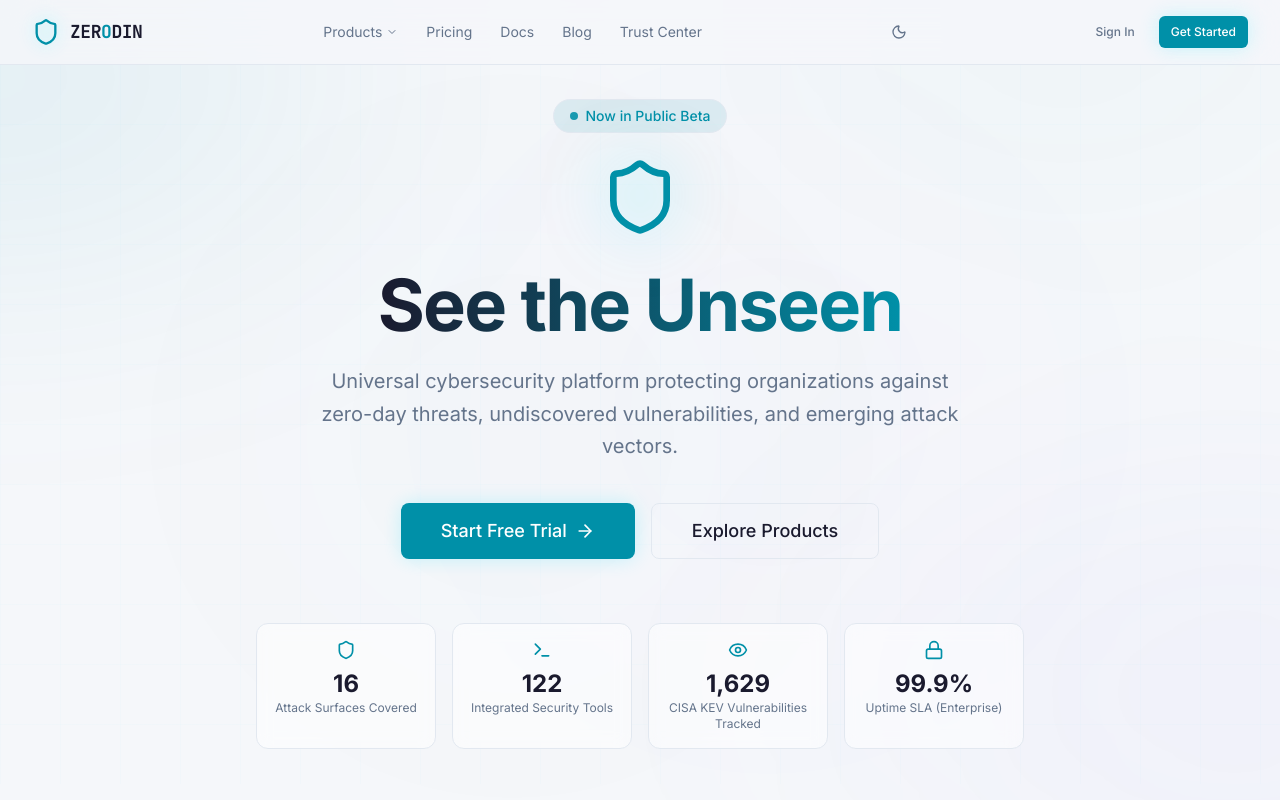
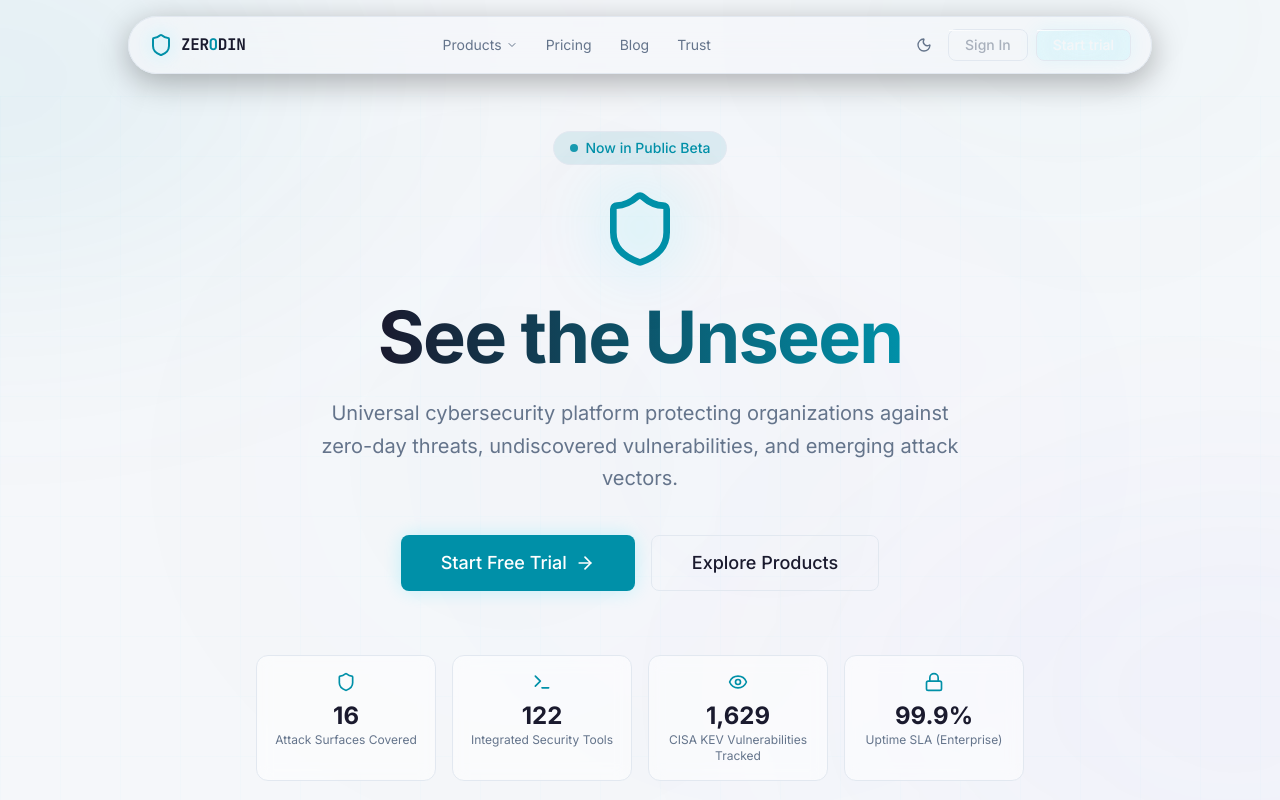
Before and after one commit to ZERODIN-IO/zerodin, a Next.js app: page / in a window 1280 px wide. Shown: the top 800 px of the page. Built offline with nearby package versions, Linux system fonts and the light colour scheme.

Commit message:
feat(nav): rebuild navigation and footer with glass and two-product focus

```diff
--- a/src/app/layout.tsx
+++ b/src/app/layout.tsx
@@ -41,7 +41,7 @@ export default function RootLayout({ children }: { children: React.ReactNode })
         <AuroraBackground />
         <ThemeProvider>
           <Navbar />
-          <main className="min-h-screen pt-16">
+          <main className="min-h-screen pt-24">
             {children}
           </main>
           <Footer />
--- a/src/components/Footer.tsx
+++ b/src/components/Footer.tsx
@@ -1,48 +1,45 @@
-import Link from 'next/link';
-import { Shield } from 'lucide-react';
+import Link from "next/link";
+import { Shield } from "lucide-react";
 
 const footerLinks = {
   Products: [
-    { name: 'TALOS', href: '/products/talos' },
-    { name: 'SENTINEL', href: '/products/sentinel' },
-    { name: 'ODIN', href: '/products/odin' },
-    { name: 'FORGE', href: '/products/forge' },
-    { name: 'NEXUS', href: '/products/nexus' },
+    { name: "ATHELOS", href: "/products/athelos" },
+    { name: "OTA Sentinel", href: "/products/ota-sentinel" },
   ],
   Company: [
-    { name: 'About', href: '/about' },
-    { name: 'Blog', href: '/blog' },
-    { name: 'Trust Center', href: '/trust' },
-    { name: 'Contact', href: '/contact' },
-  ],
-  Resources: [
-    { name: 'Documentation', href: '/docs' },
-    { name: 'API Reference', href: '/docs/api' },
-    { name: 'Community', href: '/community' },
-    { name: 'Status', href: '/status' },
+    { name: "About", href: "/about" },
+    { name: "Blog", href: "/blog" },
+    { name: "Trust Center", href: "/trust" },
+    { name: "Contact", href: "/contact" },
   ],
   Legal: [
-    { name: 'Privacy Policy', href: '/privacy' },
-    { name: 'Terms of Service', href: '/terms' },
-    { name: 'Responsible Disclosure', href: '/trust/disclosure' },
+    { name: "Privacy", href: "/privacy" },
+    { name: "Terms", href: "/terms" },
   ],
 };
 
 export function Footer() {
   return (
-    <footer className="border-t border-border bg-background">
+    <footer className="relative border-t border-white/[0.04] bg-black/[0.30] backdrop-blur-lg">
       <div className="max-w-7xl mx-auto px-4 sm:px-6 lg:px-8 py-16">
         <div className="grid grid-cols-2 md:grid-cols-5 gap-8">
           {/* Brand */}
-          <div className="col-span-2 md:col-span-1">
-            <Link href="/" className="flex items-center gap-2 mb-4">
-              <Shield className="h-6 w-6 text-primary" />
+          <div className="col-span-2 md:col-span-2">
+            <Link href="/" className="flex items-center gap-2 mb-4 group">
+              <Shield
+                className="h-6 w-6 text-primary"
+                style={{ filter: "drop-shadow(0 0 8px rgba(0,227,253,0.3))" }}
+              />
               <span className="font-mono text-lg font-bold text-foreground">
                 ZER<span className="text-primary">O</span>DIN
               </span>
             </Link>
-            <p className="text-sm text-muted-foreground leading-relaxed">
-              See the unseen. Universal cybersecurity platform protecting organizations against zero-day threats.
+            <p className="text-sm text-muted-foreground leading-relaxed max-w-sm">
+              See the unseen. Two products, one standard: ATHELOS for
+              cybersecurity operators, OTA Sentinel for telecom SIM security.
+            </p>
+            <p className="text-xs text-muted-foreground mt-4 font-mono">
+              security@zerodin.pro
             </p>
           </div>
 
@@ -68,9 +65,9 @@ export function Footer() {
           ))}
         </div>
 
-        <div className="mt-12 pt-8 border-t border-border flex flex-col sm:flex-row items-center justify-between gap-4">
+        <div className="mt-12 pt-8 border-t border-white/[0.06] flex flex-col sm:flex-row items-center justify-between gap-4">
           <p className="text-xs text-muted-foreground">
-            © 2026 Zerodin Security. All rights reserved.
+            © 2026 ZERODIN Security. All rights reserved.
           </p>
           <p className="text-xs text-muted-foreground font-mono">
             "See the unseen."
--- a/src/components/Navbar.tsx
+++ b/src/components/Navbar.tsx
@@ -1,70 +1,131 @@
-'use client';
+"use client";
 
-import { useState } from 'react';
-import Link from 'next/link';
-import { Button } from '@/components/ui/button';
-import { useTheme } from '@/components/ThemeProvider';
-import { Shield, Menu, X, ChevronDown, Sun, Moon } from 'lucide-react';
+import { useState } from "react";
+import Link from "next/link";
+import { useTheme } from "@/components/ThemeProvider";
+import { Shield, Menu, X, ChevronDown, Sun, Moon } from "lucide-react";
+import { Glass, GlassButton } from "@/components/glass";
 
 const navItems = [
-  { name: 'Products', href: '/products', hasDropdown: true },
-  { name: 'Pricing', href: '/pricing' },
-  { name: 'Docs', href: '/docs' },
-  { name: 'Blog', href: '/blog' },
-  { name: 'Trust Center', href: '/trust' },
+  { name: "Products", href: "/products", hasDropdown: true },
+  { name: "Pricing", href: "/pricing" },
+  { name: "Blog", href: "/blog" },
+  { name: "Trust", href: "/trust" },
+];
+
+const products = [
+  {
+    name: "ATHELOS",
+    slug: "athelos",
+    tagline: "Cybersecurity command center. Self-hosted. Proven.",
+  },
+  {
+    name: "OTA Sentinel",
+    slug: "ota-sentinel",
+    tagline: "SIM security for telecoms. Audit and manage.",
+  },
 ];
 
 export function Navbar() {
   const [mobileOpen, setMobileOpen] = useState(false);
+  const [productsOpen, setProductsOpen] = useState(false);
   const { theme, toggleTheme } = useTheme();
 
   return (
-    <nav className="fixed top-0 left-0 right-0 z-50 border-b border-border bg-background/80 backdrop-blur-xl">
-      <div className="max-w-7xl mx-auto px-4 sm:px-6 lg:px-8">
-        <div className="flex items-center justify-between h-16">
-          {/* Logo */}
-          <Link href="/" className="flex items-center gap-2.5 group">
-            <Shield className="h-7 w-7 text-primary" style={{ filter: "drop-shadow(0 0 8px rgba(0,227,253,0.4))" }} />
-            <span className="font-mono text-lg font-bold tracking-tight text-foreground">
+    <nav className="fixed top-4 left-1/2 -translate-x-1/2 z-50 w-[calc(100%-2rem)] max-w-5xl">
+      <div className="rounded-full border border-white/[0.08] bg-background/60 backdrop-blur-2xl shadow-[0_8px_32px_rgba(0,0,0,0.3)]">
+        <div className="flex items-center justify-between h-14 px-5">
+          {/* Wordmark */}
+          <Link href="/" className="flex items-center gap-2 group shrink-0">
+            <Shield
+              className="h-6 w-6 text-primary"
+              style={{ filter: "drop-shadow(0 0 8px rgba(0,227,253,0.4))" }}
+            />
+            <span className="font-mono text-base font-bold tracking-tight text-foreground">
               ZER<span className="text-primary">O</span>DIN
             </span>
           </Link>
 
           {/* Desktop Nav */}
           <div className="hidden md:flex items-center gap-1">
-            {navItems.map((item) => (
+            {navItems.map((item) =>
+              item.hasDropdown ? (
+                <div
+                  key={item.name}
+                  className="relative"
+                  onMouseEnter={() => setProductsOpen(true)}
+                  onMouseLeave={() => setProductsOpen(false)}
+                >
+                  <Link
+                    href={item.href}
+                    className="px-3 py-2 rounded-full text-sm text-muted-foreground hover:text-foreground transition-colors duration-200 flex items-center gap-1"
+                  >
+                    {item.name}
+                    <ChevronDown className="h-3 w-3" />
+                  </Link>
+                  {productsOpen && (
+                    <div className="absolute top-full left-1/2 -translate-x-1/2 pt-2">
+                      <Glass
+                        material="frosted"
+                        className="w-72 p-2 shadow-[0_8px_32px_rgba(0,0,0,0.4)]"
+                      >
+                        {products.map((product) => (
+                          <Link
+                            key={product.slug}
+                            href={`/products/${product.slug}`}
+                            className="block rounded-xl px-3 py-2.5 hover:bg-white/[0.06] transition-colors duration-200"
+                          >
+                            <div className="text-sm font-medium text-foreground">
+                              {product.name}
+                            </div>
+                            <div className="text-xs text-muted-foreground mt-0.5">
+                              {product.tagline}
+                            </div>
+                          </Link>
+                        ))}
+                      </Glass>
+                    </div>
+                  )}
+                </div>
+              ) : (
                 <Link
                   key={item.name}
                   href={item.href}
-                className="px-3 py-2 rounded-lg text-sm text-muted-foreground hover:text-foreground hover:bg-card transition-all duration-200 flex items-center gap-1"
+                  className="px-3 py-2 rounded-full text-sm text-muted-foreground hover:text-foreground transition-colors duration-200"
                 >
                   {item.name}
-                {item.hasDropdown && <ChevronDown className="h-3 w-3" />}
                 </Link>
-            ))}
+              )
+            )}
           </div>
 
-          {/* Theme Toggle */}
+          {/* Right side: theme + actions */}
+          <div className="hidden md:flex items-center gap-2 shrink-0">
             <button
               onClick={toggleTheme}
-                className="p-2 rounded-lg text-muted-foreground hover:text-foreground hover:bg-card transition-all"
-                title={theme === 'dark' ? 'Switch to light mode' : 'Switch to dark mode'}
+              className="p-2 rounded-full text-muted-foreground hover:text-foreground transition-colors"
+              title={theme === "dark" ? "Switch to light mode" : "Switch to dark mode"}
             >
-                {theme === 'dark' ? <Sun className="h-4 w-4" /> : <Moon className="h-4 w-4" />}
+              {theme === "dark" ? <Sun className="h-4 w-4" /> : <Moon className="h-4 w-4" />}
             </button>
-
-              {/* Desktop Actions */}
-          <div className="hidden md:flex items-center gap-3">
             <Link href="/login">
-              <Button variant="ghost" size="sm">Sign In</Button>
+              <GlassButton variant="ghost" size="sm">
+                Sign In
+              </GlassButton>
             </Link>
             <Link href="/register">
-              <Button size="sm">Get Started</Button>
+              <GlassButton variant="primary" size="sm">
+                Start trial
+              </GlassButton>
             </Link>
           </div>
 
-          {/* Mobile Toggle */}
-          <button className="md:hidden p-2 text-muted-foreground" onClick={() => setMobileOpen(!mobileOpen)}>
+          {/* Mobile toggle */}
+          <button
+            className="md:hidden p-2 text-muted-foreground hover:text-foreground transition-colors"
+            onClick={() => setMobileOpen(!mobileOpen)}
+            aria-label={mobileOpen ? "Close menu" : "Open menu"}
+          >
             {mobileOpen ? <X className="h-5 w-5" /> : <Menu className="h-5 w-5" />}
           </button>
         </div>
@@ -72,31 +133,53 @@ export function Navbar() {
 
       {/* Mobile Menu */}
       {mobileOpen && (
-        <div className="md:hidden border-t border-border bg-background">
+        <div className="md:hidden mt-2 rounded-3xl border border-white/[0.08] bg-background/90 backdrop-blur-2xl shadow-[0_8px_32px_rgba(0,0,0,0.4)] overflow-hidden">
           <div className="px-4 py-4 space-y-1">
             {navItems.map((item) => (
               <Link
                 key={item.name}
                 href={item.href}
-                className="block px-3 py-2.5 rounded-lg text-sm text-muted-foreground hover:text-foreground hover:bg-card"
+                className="block px-3 py-2.5 rounded-2xl text-sm text-muted-foreground hover:text-foreground hover:bg-white/[0.04] transition-colors"
                 onClick={() => setMobileOpen(false)}
               >
                 {item.name}
               </Link>
             ))}
+            <div className="pt-2 mt-2 border-t border-white/[0.06] space-y-1">
+              <p className="px-3 pt-2 pb-1 text-xs font-medium uppercase tracking-wider text-muted-foreground">
+                Products
+              </p>
+              {products.map((product) => (
+                <Link
+                  key={product.slug}
+                  href={`/products/${product.slug}`}
+                  className="block px-3 py-2 rounded-2xl text-sm text-foreground hover:bg-white/[0.04] transition-colors"
+                  onClick={() => setMobileOpen(false)}
+                >
+                  {product.name}
+                </Link>
+              ))}
+            </div>
             <div className="pt-4 space-y-2">
               <button
-                onClick={() => { toggleTheme(); setMobileOpen(false); }}
-                className="w-full flex items-center gap-2 px-3 py-2.5 rounded-lg text-sm text-muted-foreground hover:text-foreground hover:bg-card"
+                onClick={() => {
+                  toggleTheme();
+                  setMobileOpen(false);
+                }}
+                className="w-full flex items-center gap-2 px-3 py-2.5 rounded-2xl text-sm text-muted-foreground hover:text-foreground hover:bg-white/[0.04] transition-colors"
               >
-                {theme === 'dark' ? <Sun className="h-4 w-4" /> : <Moon className="h-4 w-4" />}
-                {theme === 'dark' ? 'Light Mode' : 'Dark Mode'}
+                {theme === "dark" ? <Sun className="h-4 w-4" /> : <Moon className="h-4 w-4" />}
+                {theme === "dark" ? "Light Mode" : "Dark Mode"}
               </button>
-              <Link href="/login">
-                <Button variant="outline" className="w-full" size="sm">Sign In</Button>
+              <Link href="/login" onClick={() => setMobileOpen(false)}>
+                <GlassButton variant="ghost" size="sm" className="w-full">
+                  Sign In
+                </GlassButton>
               </Link>
-              <Link href="/register">
-                <Button className="w-full" size="sm">Get Started</Button>
+              <Link href="/register" onClick={() => setMobileOpen(false)}>
+                <GlassButton variant="primary" size="sm" className="w-full">
+                  Start trial
+                </GlassButton>
               </Link>
             </div>
           </div>
```
Lines whose indentation alone changed are shown as unchanged.
